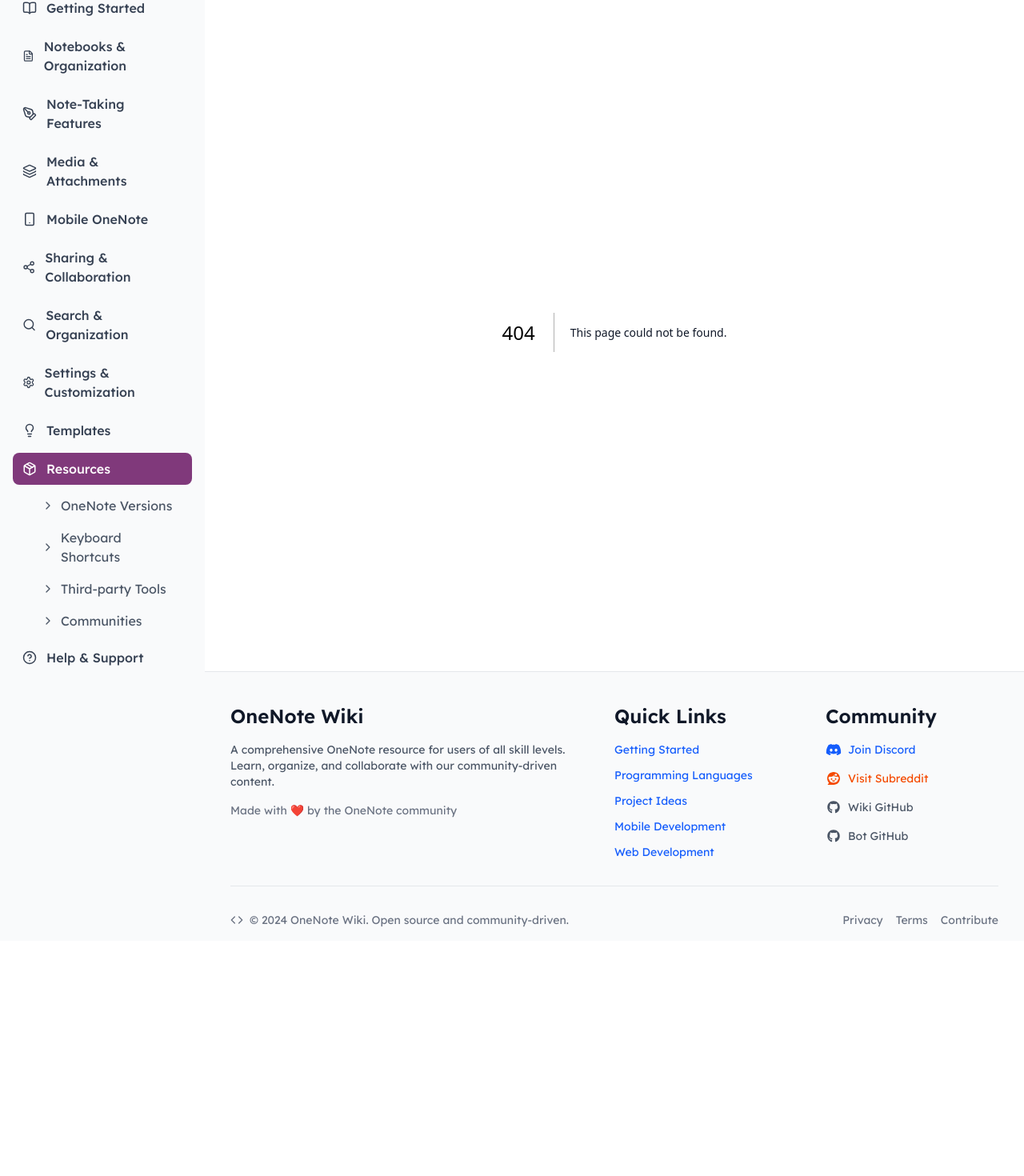
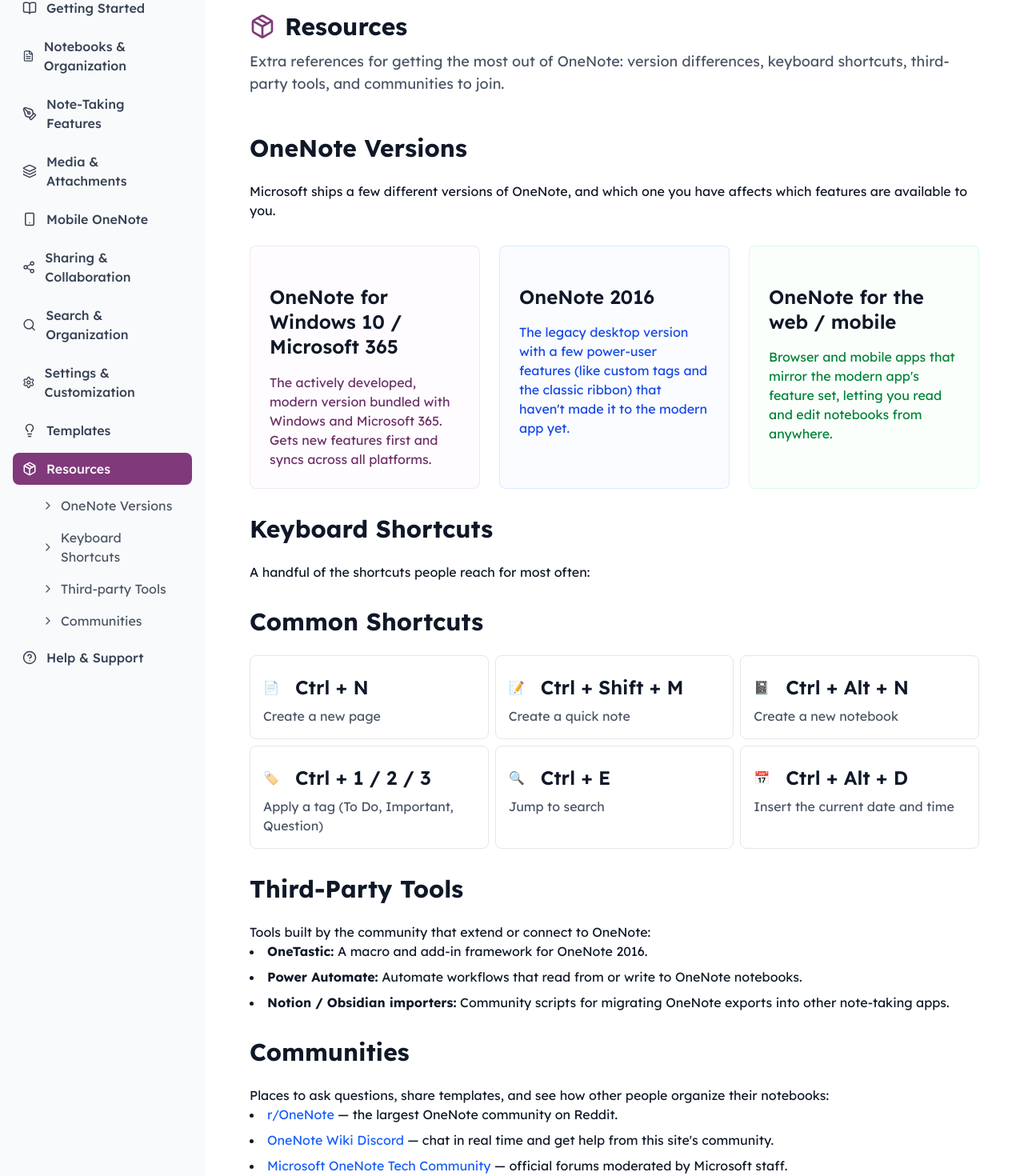
Before and after one commit to DudeThatsErin/OneNoteWiki, a Next.js app: page /resources in a window 1280 px wide. Before the commit this address had no page. Shown: the part 74-1544 px from the top of the page at 80% size. Before the commit the page ends 1250 px from the top, so only its background shows below. Built offline with nearby package versions, Linux system fonts and the light colour scheme.

Commit message:
Add missing /resources page
The sidebar linked to /resources but no page existed for it, causing a
404. Added a page covering the four topics the sidebar already promised:
OneNote versions, keyboard shortcuts, third-party tools, and communities.

```diff
--- /dev/null
+++ b/src/app/resources/page.tsx
@@ -0,0 +1,99 @@
+import { PageLayout } from '@/components/PageLayout';
+import { InfoCard } from '@/components/InfoCard';
+import { FeatureList } from '@/components/FeatureList';
+import { Package } from 'lucide-react';
+
+export default function ResourcesPage() {
+  return (
+    <PageLayout
+      title="Resources"
+      description="Extra references for getting the most out of OneNote: version differences, keyboard shortcuts, third-party tools, and communities to join."
+      icon={<Package className="w-8 h-8 text-purple-600" />}
+    >
+      <div className="flex flex-col gap-8">
+        <div className="prose prose-lg dark:prose-invert max-w-none">
+          <h2 suppressHydrationWarning>OneNote Versions</h2>
+          <p>
+            Microsoft ships a few different versions of OneNote, and which one you have affects
+            which features are available to you.
+          </p>
+
+          <div className="grid grid-cols-1 md:grid-cols-3 gap-6 my-8">
+            <InfoCard title="OneNote for Windows 10 / Microsoft 365" variant="purple">
+              <p>
+                The actively developed, modern version bundled with Windows and Microsoft 365.
+                Gets new features first and syncs across all platforms.
+              </p>
+            </InfoCard>
+
+            <InfoCard title="OneNote 2016" variant="blue">
+              <p>
+                The legacy desktop version with a few power-user features (like custom tags and
+                the classic ribbon) that haven&apos;t made it to the modern app yet.
+              </p>
+            </InfoCard>
+
+            <InfoCard title="OneNote for the web / mobile" variant="green">
+              <p>
+                Browser and mobile apps that mirror the modern app&apos;s feature set, letting you
+                read and edit notebooks from anywhere.
+              </p>
+            </InfoCard>
+          </div>
+
+          <h2 suppressHydrationWarning>Keyboard Shortcuts</h2>
+          <p>A handful of the shortcuts people reach for most often:</p>
+
+          <FeatureList
+            title="Common Shortcuts"
+            columns={3}
+            features={[
+              { title: 'Ctrl + N', description: 'Create a new page', icon: '📄' },
+              { title: 'Ctrl + Shift + M', description: 'Create a quick note', icon: '📝' },
+              { title: 'Ctrl + Alt + N', description: 'Create a new notebook', icon: '📓' },
+              { title: 'Ctrl + 1 / 2 / 3', description: 'Apply a tag (To Do, Important, Question)', icon: '🏷️' },
+              { title: 'Ctrl + E', description: 'Jump to search', icon: '🔍' },
+              { title: 'Ctrl + Alt + D', description: 'Insert the current date and time', icon: '📅' },
+            ]}
+          />
+
+          <h2 suppressHydrationWarning>Third-Party Tools</h2>
+          <p>
+            Tools built by the community that extend or connect to OneNote:
+          </p>
+          <ul className="list-disc list-inside space-y-2">
+            <li><strong>OneTastic:</strong> A macro and add-in framework for OneNote 2016.</li>
+            <li><strong>Power Automate:</strong> Automate workflows that read from or write to OneNote notebooks.</li>
+            <li><strong>Notion / Obsidian importers:</strong> Community scripts for migrating OneNote exports into other note-taking apps.</li>
+          </ul>
+
+          <h2 suppressHydrationWarning>Communities</h2>
+          <p>
+            Places to ask questions, share templates, and see how other people organize their
+            notebooks:
+          </p>
+          <ul className="list-disc list-inside space-y-2">
+            <li>
+              <a href="https://www.reddit.com/r/OneNote/" target="_blank" rel="noopener noreferrer" className="text-blue-600 dark:text-blue-400 hover:underline">
+                r/OneNote
+              </a>
+              {' '}&mdash; the largest OneNote community on Reddit.
+            </li>
+            <li>
+              <a href="https://discord.gg/5kv4bDUkpc" target="_blank" rel="noopener noreferrer" className="text-blue-600 dark:text-blue-400 hover:underline">
+                OneNote Wiki Discord
+              </a>
+              {' '}&mdash; chat in real time and get help from this site&apos;s community.
+            </li>
+            <li>
+              <a href="https://techcommunity.microsoft.com/t5/onenote/ct-p/OneNote" target="_blank" rel="noopener noreferrer" className="text-blue-600 dark:text-blue-400 hover:underline">
+                Microsoft OneNote Tech Community
+              </a>
+              {' '}&mdash; official forums moderated by Microsoft staff.
+            </li>
+          </ul>
+        </div>
+      </div>
+    </PageLayout>
+  );
+}
```
